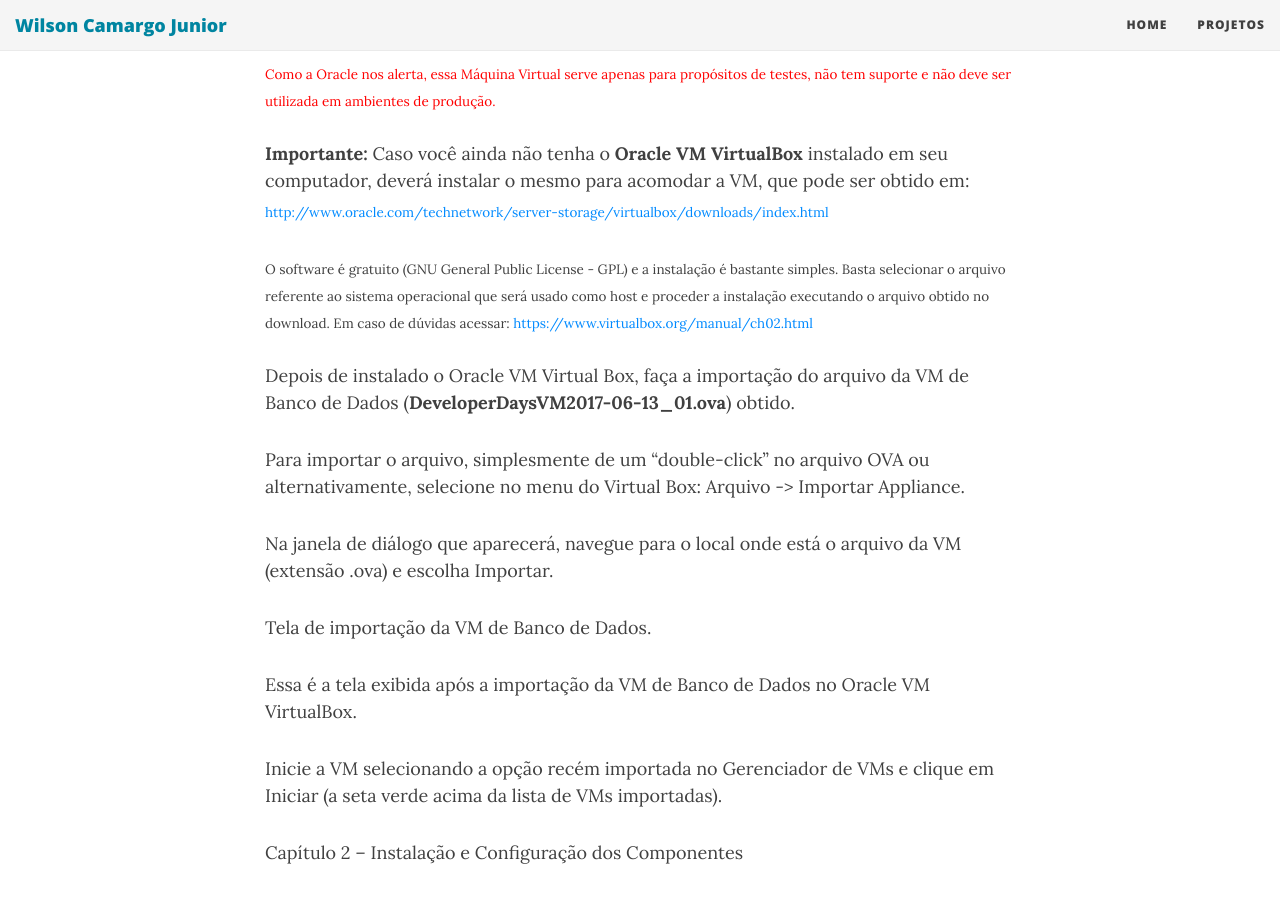
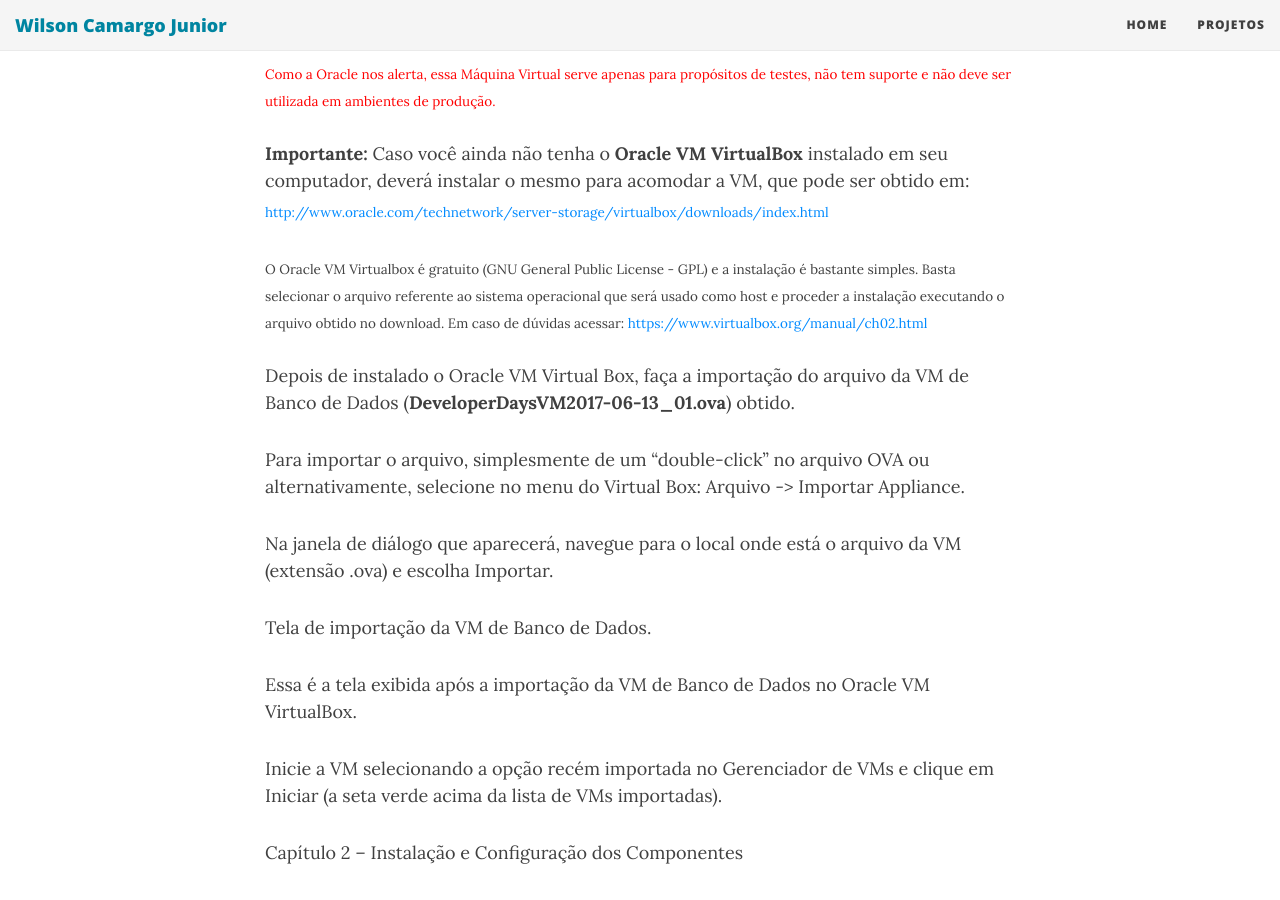
Before and after one commit to wilson-camargo-jr/teste, a Jekyll site: the page built from _posts/2018-06-17-ANN-ORE-P2.md, in a window 1280 px wide and 900 px high, scrolled down 1172 px. Built offline with Jekyll 4.4.1, drawn with Linux system fonts in a browser that asks for light colours; nearby versions of some CDN libraries.

Commit message:
Update 2018-06-17-ANN-ORE-P2.md

```diff
--- a/_posts/2018-06-17-ANN-ORE-P2.md
+++ b/_posts/2018-06-17-ANN-ORE-P2.md
@@ -28,7 +28,7 @@
 [http://www.oracle.com/technetwork/server-storage/virtualbox/downloads/index.html](http://www.oracle.com/technetwork/server-storage/virtualbox/downloads/index.html)
 </sub>
 
-<sub>O software é gratuito (GNU General Public License - GPL) e a instalação é bastante simples. Basta selecionar o arquivo referente ao sistema operacional que será usado como host e proceder a instalação executando o arquivo obtido no download.  Em caso de dúvidas acessar: [https://www.virtualbox.org/manual/ch02.html](https://www.virtualbox.org/manual/ch02.html)</sub>
+<sub>O Oracle VM Virtualbox é gratuito (GNU General Public License - GPL) e a instalação é bastante simples. Basta selecionar o arquivo referente ao sistema operacional que será usado como host e proceder a instalação executando o arquivo obtido no download.  Em caso de dúvidas acessar: [https://www.virtualbox.org/manual/ch02.html](https://www.virtualbox.org/manual/ch02.html)</sub>
 
 Depois de instalado o Oracle VM Virtual Box, faça a importação do arquivo da VM de Banco de Dados (**DeveloperDaysVM2017-06-13_01.ova**) obtido.
 
```
